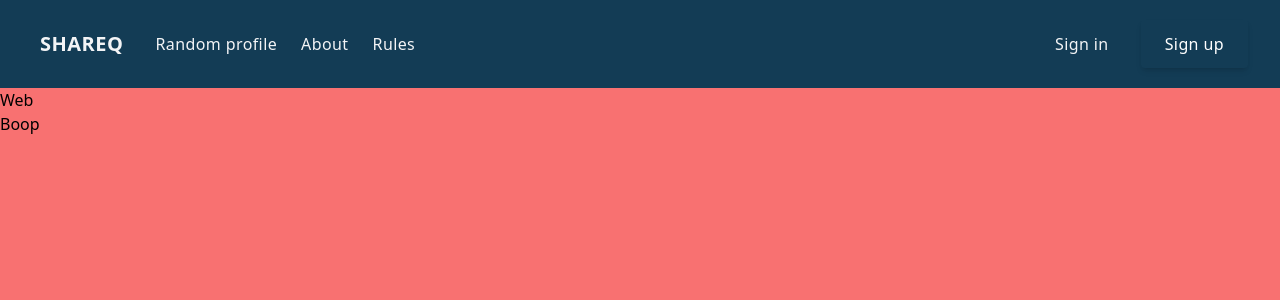
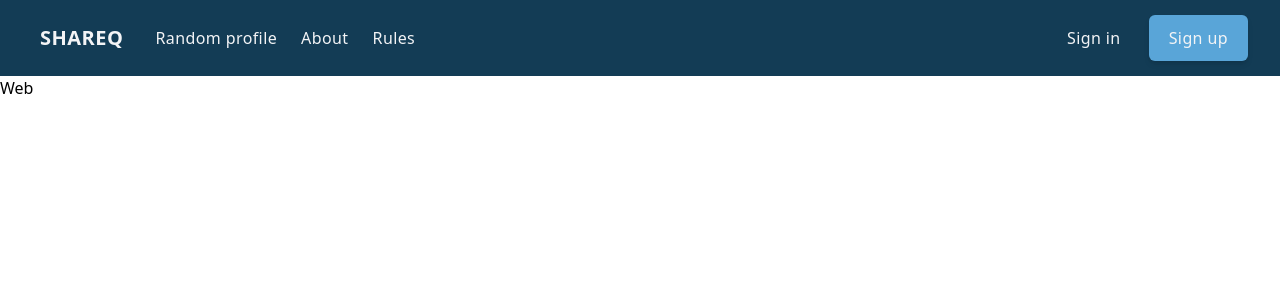
Before and after one commit to Wojtazzzz/ShareQ, a Next.js app in the folder apps/web/: page / in a window 1280 px wide. Shown: the top 300 px of the page. Built offline with nearby package versions, Linux system fonts and the light colour scheme.

Commit message:
feat/buttons

```diff
--- a/apps/web/app/layout.tsx
+++ b/apps/web/app/layout.tsx
@@ -9,10 +9,10 @@ type RootLayoutProps = {
 export default function RootLayout({ children }: RootLayoutProps) {
 	return (
 		<html lang="pl">
-			<body className="bg-black">
+			<body>
 				<Navigation />
 
-				<div className="h-screen w-screen bg-red-400">{children}</div>
+				<main>{children}</main>
 			</body>
 		</html>
 	);
--- a/apps/web/app/page.tsx
+++ b/apps/web/app/page.tsx
@@ -1,10 +1,9 @@
-import { Button, Header } from "ui";
+import { Button, Header } from 'ui';
 
 export default function Page() {
-  return (
-    <>
-      <Header text="Web" />
-      <Button />
-    </>
-  );
+	return (
+		<>
+			<Header text="Web" />
+		</>
+	);
 }
--- /dev/null
+++ b/apps/web/components/inc/LinkAsButton.tsx
@@ -0,0 +1,26 @@
+import clsx from 'clsx';
+import Link from 'next/link';
+
+type LinkAsButtonProps = {
+	link: string;
+	label: string;
+	variant: 'base' | 'outline';
+};
+
+export const LinkAsButton = ({ link, label, variant }: LinkAsButtonProps) => {
+	return (
+		<Link
+			href={link}
+			className={clsx(
+				'w-full rounded-md px-5 py-3 text-center font-medium tracking-wide text-gray-100 transition-colors ease-in active:bg-primary-base/70',
+				{
+					'hover:bg-primary-base hover:shadow-md': variant === 'outline',
+					'bg-primary-base shadow-md hover:bg-primary-base/80':
+						variant === 'base',
+				}
+			)}
+		>
+			{label}
+		</Link>
+	);
+};
--- a/apps/web/components/inc/navigation/Navigation.tsx
+++ b/apps/web/components/inc/navigation/Navigation.tsx
@@ -2,6 +2,7 @@ import Link from 'next/link';
 import { NavItem } from './NavItem';
 import links from './links.json';
 import { MobileNavigation } from './mobileNavigation/MobileNavigation';
+import { LinkAsButton } from '../LinkAsButton';
 
 export const Navigation = () => {
 	return (
@@ -27,26 +28,12 @@ export const Navigation = () => {
 						</ul>
 					</div>
 
-					<ul role="list" className="hidden items-center space-x-8 lg:flex">
+					<ul role="list" className="hidden items-center space-x-2 lg:flex">
 						<li>
-							<a
-								href="/"
-								aria-label="Sign in"
-								title="Sign in"
-								className="hover:text-teal-accent-400 font-medium tracking-wide text-gray-100 transition-colors duration-200"
-							>
-								Sign in
-							</a>
+							<LinkAsButton link="/" label="Sign in" variant="outline" />
 						</li>
 						<li>
-							<a
-								href="/"
-								className="bg-deep-purple-accent-400 hover:bg-deep-purple-accent-700 focus:shadow-outline inline-flex h-12 items-center justify-center rounded px-6 font-medium tracking-wide text-white shadow-md transition duration-200 focus:outline-none"
-								aria-label="Sign up"
-								title="Sign up"
-							>
-								Sign up
-							</a>
+							<LinkAsButton link="/" label="Sign up" variant="base" />
 						</li>
 					</ul>
 
--- a/apps/web/components/inc/navigation/mobileNavigation/MobileNavigation.tsx
+++ b/apps/web/components/inc/navigation/mobileNavigation/MobileNavigation.tsx
@@ -4,6 +4,7 @@ import { NavItem } from '../NavItem';
 import { useMobileNavigation } from './useMobileNavigation';
 import links from '../links.json';
 import Link from 'next/link';
+import { LinkAsButton } from '../../LinkAsButton';
 
 export const MobileNavigation = () => {
 	const { isNavigationActive, openNavigation, closeNavigation } =
@@ -63,8 +64,7 @@ export const MobileNavigation = () => {
 									</button>
 								</div>
 							</div>
-							<nav>
-								<ul className="space-y-4">
+							<ul role="list" className="w-full space-y-4">
 								{links.map(({ link, label }, key) => (
 									<li key={key}>
 										<NavItem link={link} label={label} />
@@ -75,18 +75,10 @@ export const MobileNavigation = () => {
 									<NavItem link="/" label="Sign in" />
 								</li>
 
-									<li>
-										<a
-											href="/"
-											className="bg-deep-purple-accent-400 hover:bg-deep-purple-accent-700 focus:shadow-outline inline-flex h-12 w-full items-center justify-center rounded px-6 font-medium tracking-wide text-white shadow-md transition duration-200 focus:outline-none"
-											aria-label="Sign up"
-											title="Sign up"
-										>
-											Sign up
-										</a>
+								<li className="flex">
+									<LinkAsButton link="/" label="Sign up" variant="base" />
 								</li>
 							</ul>
-							</nav>
 						</div>
 					</div>
 
--- a/apps/web/package.json
+++ b/apps/web/package.json
@@ -9,6 +9,7 @@
 		"lint": "next lint"
 	},
 	"dependencies": {
+		"clsx": "^1.2.1",
 		"next": "^13.4.1",
 		"react": "^18.2.0",
 		"react-dom": "^18.2.0",
```
Also changed, not shown: 1 other file (tests, documents, lock files or other folders). Lines whose indentation alone changed are shown as unchanged.
